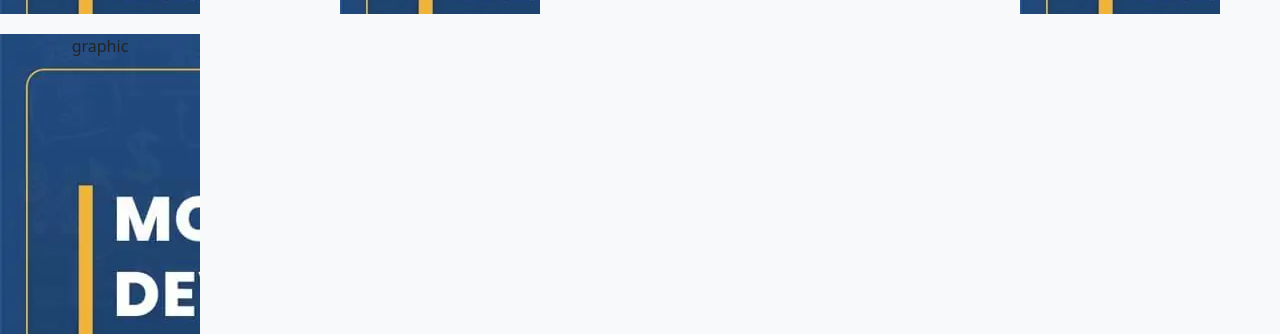
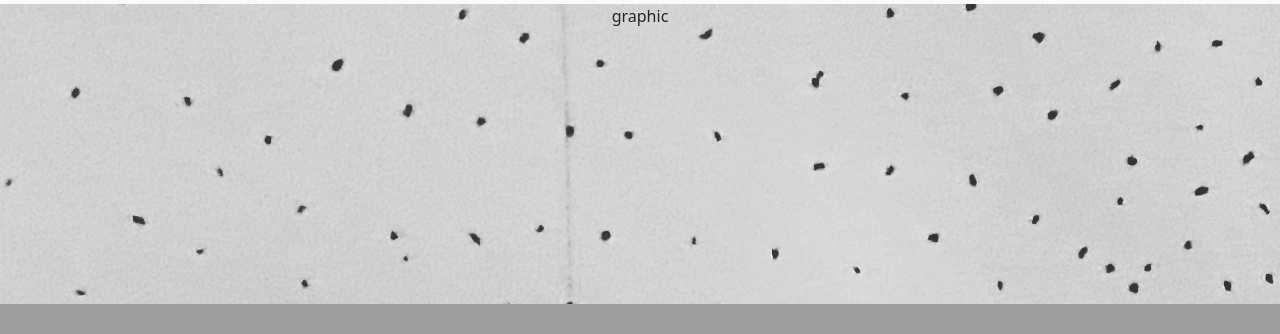
Before and after one commit to AlteredArt/Altered-Art, a PHP site: page / in a window 1280 px wide. Shown: the part 687-1021 px from the top of the page. After the commit the page ends 991 px from the top, so only its background shows below. Run offline with PHP 8.4, Linux system fonts and the light colour scheme.

Commit message:
adding images

```diff
--- a/css/Master/masterCss.css
+++ b/css/Master/masterCss.css
@@ -216,10 +216,13 @@
   --------------------------------------------------------------*/
 
   /* BACKGROUND-IMAGE */
-  .bgi-1 {background-image: url("/Assets/ad.webp") !important; background-color: #cccccc !important;}
+  .bgi-1 {background-image: url("/Assets/ad.jpg") !important; background-color: #cccccc !important;}
   .bgi-2 {background-image: url("/Assets/gd.jpeg") !important; background-color: #cccccc !important;}
   .bgi-3 {background-image: url("/Assets/blog.jpg") !important; background-color: #cccccc !important;}
-  .bgi-4 {background-image: url("/Assets/earth.jpg") !important; background-color: #cccccc !important;}
+  .bgi-4 {background-image: url("/Assets/graphic.jpg") !important; background-color: #cccccc !important;}
+  .bgi-5 {background-image: url("/Assets/earth.jpg") !important; background-color: #cccccc !important;}
+  .bgi-6 {background-image: url("/Assets/earth.jpg") !important; background-color: #cccccc !important;}
+
 
   /* BACKGROUND-TWO-IMAGES */
   .bgi-22{background-image: url("img_tree.gif"), url("paper.gif") !important; background-color: #cccccc !important;}
@@ -856,10 +859,10 @@
     display: grid;
     /* cursor:url('https://www.google.com/url?sa=i&url=http%3A%2F%2Fwww.newdesignfile.com%2Fpost_search-icon-white-transparent_67210%2F&psig=AOvVaw3_UzTgtnnKZuDowpU0IaCC&ust=1620449227243000&source=images&cd=vfe&ved=0CAIQjRxqFwoTCIj44_jhtvACFQAAAAAdAAAAABAO'); */
 
-    grid-template-columns: 25% 25% 25% 25%;
-    grid-template-rows: auto;
+    grid-template-columns: 1fr 1fr 1fr 1fr;
+    grid-template-rows: 1fr 1fr 1fr;
     margin:0;
-    gap: 20px;
+    gap: 5px;
     grid-template-areas:
       "apps apps sites sites"
       "achievements contact contact blogs"
--- a/index.html
+++ b/index.html
@@ -46,13 +46,13 @@
 	</header>
 
 	<main>
-		<div class="main-container grid-1 ta-center bgc-whitesmoke">
-			<div class="apps bgi-1 of-contain">apps</div>
-			<div class="sites bgi-1 of-contain">sites</div>
-			<div class="contact bgi-1 of-contain">contact</div>
-			<div class="graphic bgi-1 of-contain">graphic</div>
-			<div class="achievements bgi-1 of-contain">achievements</div>
-			<div class="blogs bgi-1 of-contain">blogs</div>
+		<div class="main-container grid-1 ta-center bgc-whitesmoke vw-100 vh-100">
+			<div class="apps bgi-1 of-contain w-100">apps</div>
+			<div class="sites bgi-1 of-contain w-100">sites</div>
+			<div class="contact bgi-1 of-contain w-100 ">contact</div>
+			<div class="graphic bgi-4 of-fill w-100 ">graphic</div>
+			<div class="achievements bgi-1 of-contain w-100 ">achievements</div>
+			<div class="blogs bgi-3 of-center w-100 ">blogs</div>
 
 		</div>
 	</main>
```
Also changed, not shown: Assets/graphic.JPG (renamed from Assets/UDVZ7822.JPG).
